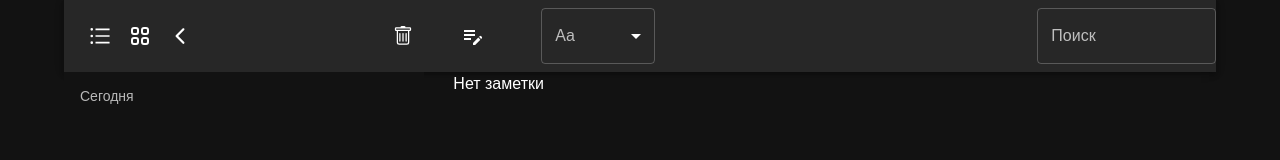
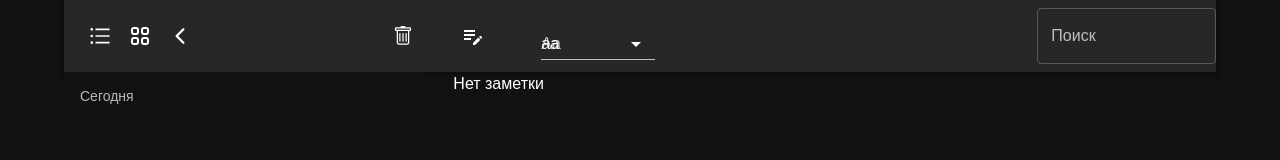
Before and after one commit to Chayzat/metacommerce, a React (Vite) app: page / in a window 1280 px wide. Shown: the top 160 px of the page. Built offline with nearby package versions, Linux system fonts and the light colour scheme.

Commit message:
feat: add text formatting

```diff
--- /dev/null
+++ b/src/components/DeleteModal.tsx
@@ -0,0 +1,32 @@
+import { Button, Dialog, DialogActions, DialogContent, DialogContentText, DialogTitle } from '@mui/material'
+import React from 'react'
+import { useNotes } from '../contexts/NoteContext'
+
+export const DeleteModal = ({open, handleClose, setOpen}: any) => {
+
+    const {getActiveNote} = useNotes()
+
+  return (
+    <Dialog
+          open={open}
+          onClose={handleClose}
+          aria-labelledby="alert-dialog-title"
+          aria-describedby="alert-dialog-description"
+        >
+          <DialogTitle id="alert-dialog-title">
+            {"Удалить заметку?"}
+          </DialogTitle>
+          <DialogContent>
+            <DialogContentText id="alert-dialog-description">
+              Хотите удалить последний выбранный элемент {getActiveNote.title}
+            </DialogContentText>
+          </DialogContent>
+          <DialogActions>
+            <Button onClick={() => setOpen(false)}>Отменить</Button>
+            <Button onClick={handleClose} autoFocus>
+              Удалить
+            </Button>
+          </DialogActions>
+        </Dialog>
+  )
+}
--- a/src/components/EditNote.tsx
+++ b/src/components/EditNote.tsx
@@ -5,18 +5,7 @@ import { useNotes } from "../contexts/NoteContext";
 import styles from "./EditNote.module.css";
 
 export const EditNote = ({ setOpenMD, openMD, isList }: any) => {
-  const { getActiveNote, onEditNote, onBodySelection } = useNotes();
-  const bodyRef = useRef<HTMLTextAreaElement>(null);
-  const onEditField = (value: string) => {
-    onEditNote({
-      ...getActiveNote,
-      title:
-        value.length > 0 ? String(value).substring(0, 20) : "Без заголовка",
-      body: value,
-      date: Date.now(),
-    });
-  };
-
+  const { getActiveNote, bodyRef, onEditField } = useNotes();
   if (!getActiveNote) return <div>Нет заметки</div>;
 
   return (
@@ -42,7 +31,6 @@ export const EditNote = ({ setOpenMD, openMD, isList }: any) => {
       >
         <TextField
         inputRef={bodyRef}
-        onSelect={() =>onBodySelection(bodyRef)}
           multiline
           minRows={5}
           maxRows={30}
--- a/src/components/Header.tsx
+++ b/src/components/Header.tsx
@@ -5,28 +5,23 @@ import {
   TextField,
   AppBar,
   Box,
-  Dialog,
-  DialogTitle,
-  DialogContentText,
-  DialogContent,
-  DialogActions,
-  Button,
   FormControl,
   InputLabel,
+  MenuItem,
   Select,
-  MenuItem,
-  SelectChangeEvent,
+  NativeSelect,
 } from "@mui/material";
+
 import { AiOutlineUnorderedList } from "react-icons/ai";
 import { IoIosArrowBack } from "react-icons/io";
 import { HiOutlineViewGrid } from "react-icons/hi";
 import { BsTrash } from "react-icons/bs";
 import { MdEditNote } from "react-icons/md";
-import { RxLetterCaseCapitalize } from "react-icons/rx";
 import { useNotes } from "../contexts/NoteContext";
 import { useState } from "react";
 import { Link, useNavigate } from "react-router-dom";
 import { useToggle } from "../contexts/ToggleContext";
+import { DeleteModal } from "./DeleteModal";
 
 export const Header = () => {
   const {
@@ -36,6 +31,8 @@ export const Header = () => {
     getActiveNote,
     title,
     setTitle,
+    bodyRef,
+    onEditField,
   } = useNotes();
   const { setOpenMD } = useToggle();
 
@@ -52,12 +49,12 @@ export const Header = () => {
 
   const history = useNavigate();
 
+  const formatOptions = ["aa", "AA"];
+  const [formatValue, setFormatValue] = useState("");
 
-  const [formatCase, setFormatCase] = useState('');
-
-  const handleChange = (event: SelectChangeEvent) => {
-    setFormatCase(event.target.value);
-  };
+  const options = formatOptions.map((text, index) => {
+    return <option key={index}>{text}</option>;
+  });
 
   return (
     <AppBar position="static">
@@ -117,20 +114,36 @@ export const Header = () => {
             <IconButton onClick={onAddNote}>
               <MdEditNote />
             </IconButton>
-            {/* <IconButton sx={{ paddingLeft: "1rem" }}>
-              <RxLetterCaseCapitalize />
-            </IconButton> */}
-            <FormControl sx={{width: '20%'}}>
-              <InputLabel id="demo-simple-select-label">Aa</InputLabel>
-              <Select
-                value={formatCase}
-                label="Aa"
-                onChange={handleChange}
+            <FormControl sx={{ width: "20%" }}>
+              <InputLabel variant="standard" htmlFor="uncontrolled-native">
+                Aa
+              </InputLabel>
+              <NativeSelect
+              id="uncontrolled-native"
+                value={formatValue}
+                onChange={(e) => {
+                  setFormatValue(e.target.value);
+                  if (
+                    bodyRef.current.selectionStart ==
+                    bodyRef.current.selectionEnd
+                  ) {
+                    return;
+                  }
+                  let selected = bodyRef.current.value.slice(
+                    bodyRef.current.selectionStart,
+                    bodyRef.current.selectionEnd
+                  );
+                  if (formatValue == "aa") {
+                    bodyRef.current.setRangeText(selected.toUpperCase());
+                  }
+                  if (formatValue == "AA") {
+                    bodyRef.current.setRangeText(selected.toLowerCase());
+                  }
+                  onEditField(bodyRef.current.value);
+                }}
               >
-                <MenuItem value={'lowercase'}>аа</MenuItem>
-                <MenuItem value={'uppercase'}>АА</MenuItem>
-                <MenuItem value={'pascalcase'}>АаА</MenuItem>
-              </Select>
+                {options}
+              </NativeSelect>
             </FormControl>
           </Box>
         </Grid>
@@ -147,27 +160,7 @@ export const Header = () => {
         </Grid>
       </Grid>
       {getActiveNote && (
-        <Dialog
-          open={open}
-          onClose={handleClose}
-          aria-labelledby="alert-dialog-title"
-          aria-describedby="alert-dialog-description"
-        >
-          <DialogTitle id="alert-dialog-title">
-            {"Удалить заметку?"}
-          </DialogTitle>
-          <DialogContent>
-            <DialogContentText id="alert-dialog-description">
-              Хотите удалить последний выбранный элемент -{getActiveNote.title}
-            </DialogContentText>
-          </DialogContent>
-          <DialogActions>
-            <Button onClick={() => setOpen(false)}>Отменить</Button>
-            <Button onClick={handleClose} autoFocus>
-              Удалить
-            </Button>
-          </DialogActions>
-        </Dialog>
+        <DeleteModal open={open} handleClose={handleClose} setOpen={setOpen} />
       )}
     </AppBar>
   );
--- a/src/contexts/NoteContext.tsx
+++ b/src/contexts/NoteContext.tsx
@@ -1,7 +1,6 @@
-import { createContext, useContext, useMemo, useState } from "react";
+import { createContext, useContext, useMemo, useRef, useState } from "react";
 import useLocalStorage from "../hooks/useLocalStorage";
 import { v4 as uuidV4 } from "uuid";
-import { SelectChangeEvent } from "@mui/material";
 
 const NoteContext = createContext<any>(null);
 
@@ -21,18 +20,11 @@ export const NoteProvider = ({ children }: any) => {
   const [activeNote, setActiveNote] = useState("");
   const [title, setTitle] = useState("");
 
-  const [formatCase, setFormatCase] = useState('');
-
-  const handleChange = (event: SelectChangeEvent) => {
-    setFormatCase(event.target.value as string);
-  };
 
   const onBodySelection = (value: any) => {
-    let textVal = value.current;
-    let cursorStart = textVal.selectionStart;
-    let cursorEnd = textVal.selectionEnd;
-    let selected = getActiveNote.body.substring(cursorStart,cursorEnd)
-    console.log(selected)
+    let cursorStart = value.current.selectionStart;
+    let cursorEnd = value.current.selectionEnd;
+    return getActiveNote.body.substring(cursorStart,cursorEnd)
   }
 
   const onSetActiveNote = (id: string) => {
@@ -74,6 +66,18 @@ export const NoteProvider = ({ children }: any) => {
     })
   }, [title, notes])
 
+  const bodyRef = useRef<HTMLTextAreaElement>(null);
+
+  const onEditField = (value: string) => {
+    onEditNote({
+      ...getActiveNote,
+      title:
+        value.length > 0 ? String(value).substring(0, 20) : "Без заголовка",
+      body: value,
+      date: Date.now(),
+    });
+  };
+
   return (
     <NoteContext.Provider
       value={{
@@ -87,7 +91,9 @@ export const NoteProvider = ({ children }: any) => {
         title,
         setTitle,
         onFilteredNotes,
-        onBodySelection
+        onBodySelection,
+        bodyRef,
+        onEditField
       }}
     >
       {children}
```
